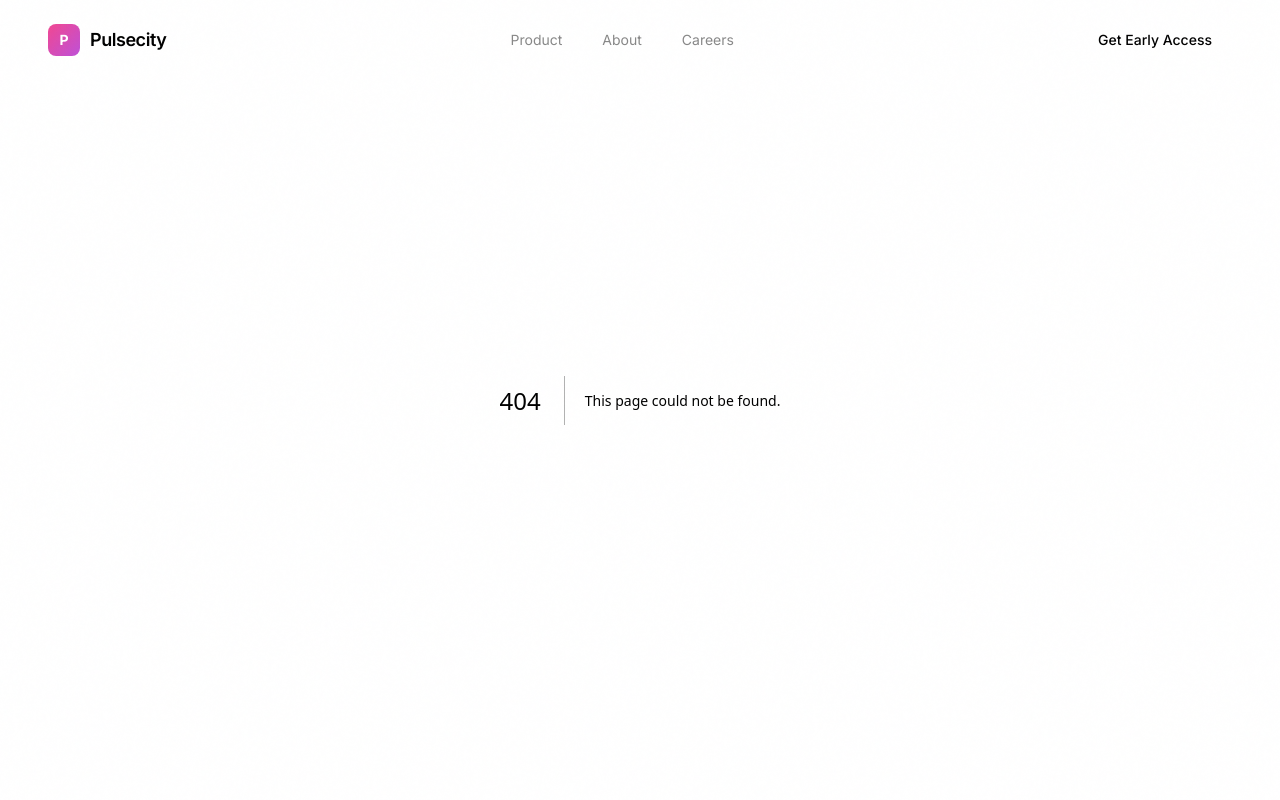
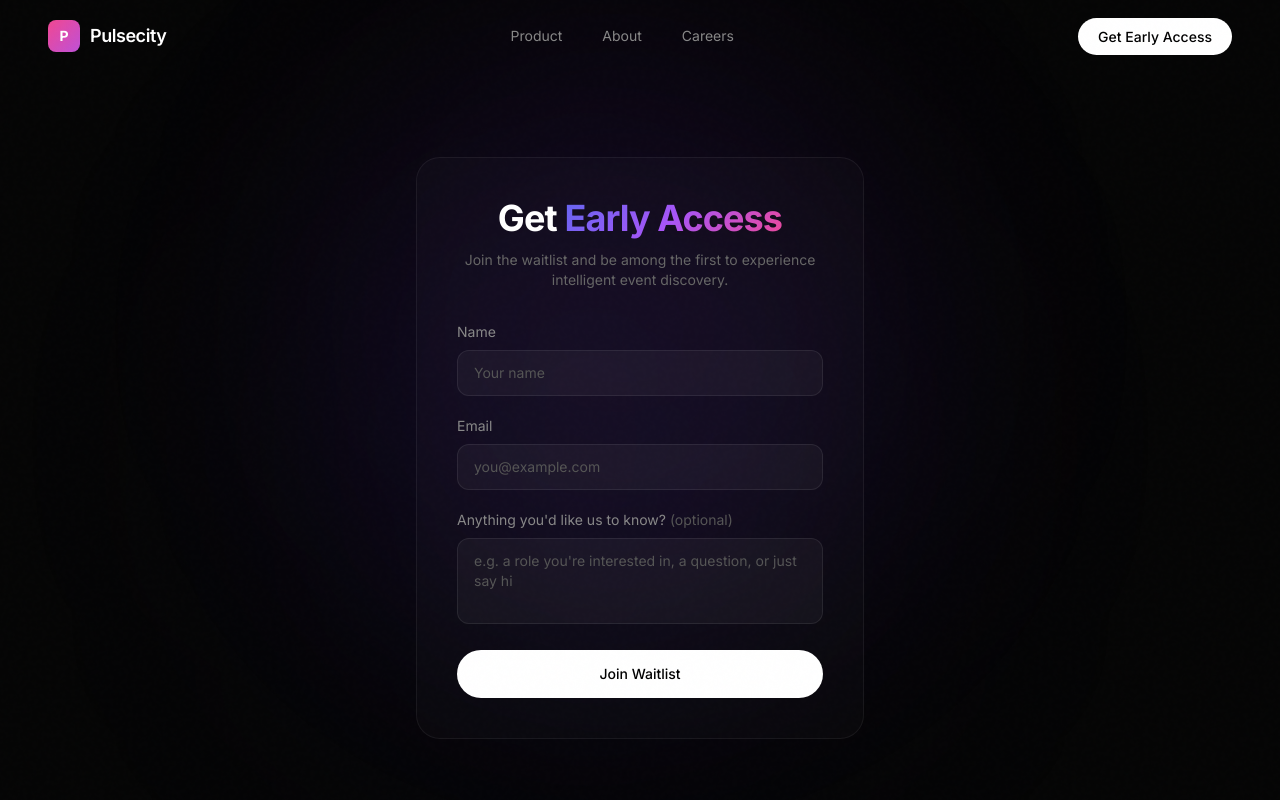
Before and after one commit to josegarciav/event-intelligence-platform, a Next.js app in the folder apps/landing/: page /event-intelligence-platform/early-access in a window 1280 px wide. Before the commit this address had no page. Shown: the top 800 px of the page. Built offline with nearby package versions, Linux system fonts and the light colour scheme.

Commit message:
feat: early access link

```diff
--- a/apps/landing/src/app/careers/page.tsx
+++ b/apps/landing/src/app/careers/page.tsx
@@ -1,6 +1,7 @@
 "use client";
 
 import { motion } from "framer-motion";
+import Link from "next/link";
 import PulseLine from "@/components/PulseLine";
 
 const roles = [
@@ -162,9 +163,9 @@ export default function CareersPage() {
               Don&apos;t see your role? We&apos;re always looking for
               exceptional people.
             </p>
-            <button className="px-8 py-4 bg-white text-black font-medium rounded-full hover:bg-white/90 transition-all duration-300 text-sm">
+            <Link href="/early-access" className="inline-block px-8 py-4 bg-white text-black font-medium rounded-full hover:bg-white/90 transition-all duration-300 text-sm">
               Send Open Application
-            </button>
+            </Link>
           </motion.div>
         </div>
       </section>
--- a/apps/landing/src/app/docs/page.tsx
+++ b/apps/landing/src/app/docs/page.tsx
@@ -1,6 +1,7 @@
 "use client";
 
 import { motion } from "framer-motion";
+import Link from "next/link";
 
 export default function DocsPage() {
   return (
@@ -35,9 +36,9 @@ export default function DocsPage() {
             transition={{ duration: 0.8, delay: 0.4 }}
             className="mt-12"
           >
-            <button className="px-8 py-4 bg-white text-black font-medium rounded-full hover:bg-white/90 transition-all duration-300 text-sm">
+            <Link href="/early-access" className="inline-block px-8 py-4 bg-white text-black font-medium rounded-full hover:bg-white/90 transition-all duration-300 text-sm">
               Get Notified When Ready
-            </button>
+            </Link>
           </motion.div>
         </div>
       </section>
--- /dev/null
+++ b/apps/landing/src/app/early-access/page.tsx
@@ -0,0 +1,171 @@
+"use client";
+
+import { useState } from "react";
+import { motion } from "framer-motion";
+import { Check } from "lucide-react";
+import Link from "next/link";
+
+const FORMSPREE_URL = "https://formspree.io/f/mbdalven";
+
+export default function EarlyAccess() {
+  const [name, setName] = useState("");
+  const [email, setEmail] = useState("");
+  const [note, setNote] = useState("");
+  const [status, setStatus] = useState<"idle" | "submitting" | "success" | "error">("idle");
+
+  const handleSubmit = async (e: React.FormEvent) => {
+    e.preventDefault();
+    setStatus("submitting");
+
+    try {
+      const res = await fetch(FORMSPREE_URL, {
+        method: "POST",
+        headers: { "Content-Type": "application/json" },
+        body: JSON.stringify({
+          name,
+          email,
+          _subject: "LEAD GENERATION MANAGEMENT",
+          message: `Hello, client ${name} has registered for early access to the Pulsecity platform. Here is their associated email ID: ${email}.${note ? ` They said ${note}.` : ""} Happy coding!`,
+        }),
+      });
+
+      if (res.ok) {
+        setStatus("success");
+      } else {
+        setStatus("error");
+      }
+    } catch {
+      setStatus("error");
+    }
+  };
+
+  return (
+    <main className="relative min-h-screen flex items-center justify-center overflow-hidden pt-24 px-6">
+      {/* Animated gradient orbs */}
+      <div className="absolute inset-0 overflow-hidden">
+        <motion.div
+          animate={{
+            scale: [1, 1.2, 1],
+            x: [0, 30, 0],
+            y: [0, -20, 0],
+          }}
+          transition={{ duration: 8, repeat: Infinity, ease: "easeInOut" }}
+          className="absolute top-1/4 left-1/4 w-[500px] h-[500px] rounded-full bg-indigo-600/[0.08] blur-[120px]"
+        />
+        <motion.div
+          animate={{
+            scale: [1.2, 1, 1.2],
+            x: [0, -40, 0],
+            y: [0, 30, 0],
+          }}
+          transition={{ duration: 10, repeat: Infinity, ease: "easeInOut" }}
+          className="absolute bottom-1/4 right-1/4 w-[600px] h-[600px] rounded-full bg-purple-600/[0.07] blur-[120px]"
+        />
+      </div>
+
+      <motion.div
+        initial={{ opacity: 0, y: 30 }}
+        animate={{ opacity: 1, y: 0 }}
+        transition={{ duration: 0.8 }}
+        className="relative z-10 w-full max-w-md"
+      >
+        {status === "success" ? (
+          <div className="bento-card p-10 text-center">
+            <motion.div
+              initial={{ scale: 0 }}
+              animate={{ scale: 1 }}
+              transition={{ type: "spring", stiffness: 200, damping: 15 }}
+              className="w-16 h-16 rounded-full gradient-bg flex items-center justify-center mx-auto mb-6"
+            >
+              <Check className="w-8 h-8 text-white" />
+            </motion.div>
+            <h1 className="text-3xl font-bold mb-3">
+              You&apos;re on the <span className="gradient-text">list!</span>
+            </h1>
+            <p className="text-[#666] mb-8">
+              We&apos;ll be in touch soon with early access details.
+            </p>
+            <Link
+              href="/"
+              className="inline-block px-8 py-3 bg-white text-black font-medium rounded-full hover:bg-white/90 transition-all duration-300 text-sm"
+            >
+              Back to Home
+            </Link>
+          </div>
+        ) : (
+          <div className="bento-card p-10">
+            <div className="text-center mb-8">
+              <h1 className="text-3xl sm:text-4xl font-bold tracking-tight mb-3">
+                Get <span className="gradient-text">Early Access</span>
+              </h1>
+              <p className="text-[#666] text-sm">
+                Join the waitlist and be among the first to experience intelligent event discovery.
+              </p>
+            </div>
+
+            <form onSubmit={handleSubmit} className="space-y-5">
+              <div>
+                <label htmlFor="name" className="block text-sm text-[#888] mb-2">
+                  Name
+                </label>
+                <input
+                  id="name"
+                  type="text"
+                  required
+                  value={name}
+                  onChange={(e) => setName(e.target.value)}
+                  placeholder="Your name"
+                  className="w-full px-4 py-3 bg-white/[0.04] border border-white/[0.08] rounded-xl text-white placeholder:text-[#555] focus:outline-none focus:border-white/[0.2] transition-colors duration-300 text-sm"
+                />
+              </div>
+
+              <div>
+                <label htmlFor="email" className="block text-sm text-[#888] mb-2">
+                  Email
+                </label>
+                <input
+                  id="email"
+                  type="email"
+                  required
+                  value={email}
+                  onChange={(e) => setEmail(e.target.value)}
+                  placeholder="you@example.com"
+                  className="w-full px-4 py-3 bg-white/[0.04] border border-white/[0.08] rounded-xl text-white placeholder:text-[#555] focus:outline-none focus:border-white/[0.2] transition-colors duration-300 text-sm"
+                />
+              </div>
+
+              <div>
+                <label htmlFor="note" className="block text-sm text-[#888] mb-2">
+                  Anything you&apos;d like us to know?{" "}
+                  <span className="text-[#555]">(optional)</span>
+                </label>
+                <textarea
+                  id="note"
+                  value={note}
+                  onChange={(e) => setNote(e.target.value)}
+                  placeholder="e.g. a role you're interested in, a question, or just say hi"
+                  rows={3}
+                  className="w-full px-4 py-3 bg-white/[0.04] border border-white/[0.08] rounded-xl text-white placeholder:text-[#555] focus:outline-none focus:border-white/[0.2] transition-colors duration-300 text-sm resize-none"
+                />
+              </div>
+
+              {status === "error" && (
+                <p className="text-red-400 text-sm">
+                  Something went wrong. Please try again.
+                </p>
+              )}
+
+              <button
+                type="submit"
+                disabled={status === "submitting"}
+                className="w-full py-3.5 bg-white text-black font-medium rounded-full hover:bg-white/90 transition-all duration-300 text-sm disabled:opacity-50 disabled:cursor-not-allowed"
+              >
+                {status === "submitting" ? "Submitting..." : "Join Waitlist"}
+              </button>
+            </form>
+          </div>
+        )}
+      </motion.div>
+    </main>
+  );
+}
--- a/apps/landing/src/components/CallToAction.tsx
+++ b/apps/landing/src/components/CallToAction.tsx
@@ -1,6 +1,7 @@
 "use client";
 
 import { motion } from "framer-motion";
+import Link from "next/link";
 
 export default function CallToAction() {
   return (
@@ -35,12 +36,12 @@ export default function CallToAction() {
           intelligent event discovery.
         </p>
         <div className="flex flex-col sm:flex-row gap-4 justify-center">
-          <button className="px-10 py-4 bg-white text-black font-medium rounded-full hover:bg-white/90 transition-all duration-300 text-sm">
+          <Link href="/early-access" className="px-10 py-4 bg-white text-black font-medium rounded-full hover:bg-white/90 transition-all duration-300 text-sm">
             Join Waitlist
-          </button>
-          <button className="px-10 py-4 border border-white/[0.12] rounded-full font-medium hover:bg-white/[0.04] transition-all duration-300 text-sm">
+          </Link>
+          <Link href="/early-access" className="px-10 py-4 border border-white/[0.12] rounded-full font-medium hover:bg-white/[0.04] transition-all duration-300 text-sm">
             Talk to Us
-          </button>
+          </Link>
         </div>
       </motion.div>
     </section>
--- a/apps/landing/src/components/Footer.tsx
+++ b/apps/landing/src/components/Footer.tsx
@@ -7,7 +7,7 @@ const footerLinks = {
     { label: "Features", href: "/product" },
     { label: "For People", href: "/product#people" },
     { label: "For Business", href: "/product#business" },
-    { label: "API", href: "#" },
+    { label: "API", href: "/product#business" },
   ],
   Company: [
     { label: "About", href: "/about" },
--- a/apps/landing/src/components/Hero.tsx
+++ b/apps/landing/src/components/Hero.tsx
@@ -2,6 +2,7 @@
 
 import { motion, useScroll, useTransform } from "framer-motion";
 import { useRef } from "react";
+import Link from "next/link";
 
 export default function Hero() {
   const ref = useRef(null);
@@ -92,12 +93,12 @@ export default function Hero() {
           transition={{ duration: 0.8, delay: 0.8 }}
           className="flex gap-4 justify-center flex-wrap"
         >
-          <button className="px-8 py-4 bg-white text-black font-medium rounded-full hover:bg-white/90 transition-all duration-300 text-sm">
+          <Link href="/early-access" className="px-8 py-4 bg-white text-black font-medium rounded-full hover:bg-white/90 transition-all duration-300 text-sm">
             Get Early Access
-          </button>
-          <button className="px-8 py-4 border border-white/[0.12] rounded-full font-medium hover:bg-white/[0.04] transition-all duration-300 text-sm">
+          </Link>
+          <Link href="/early-access" className="px-8 py-4 border border-white/[0.12] rounded-full font-medium hover:bg-white/[0.04] transition-all duration-300 text-sm">
             Learn More
-          </button>
+          </Link>
         </motion.div>
       </motion.div>
 
--- a/apps/landing/src/components/Navigation.tsx
+++ b/apps/landing/src/components/Navigation.tsx
@@ -55,9 +55,9 @@ export default function Navigation() {
           </div>
 
           <div className="hidden md:block">
-            <button className="px-5 py-2.5 text-sm font-medium bg-white text-black rounded-full hover:bg-white/90 transition-all duration-300">
+            <Link href="/early-access" className="px-5 py-2.5 text-sm font-medium bg-white text-black rounded-full hover:bg-white/90 transition-all duration-300">
               Get Early Access
-            </button>
+            </Link>
           </div>
 
           {/* Mobile menu button */}
@@ -116,9 +116,9 @@ export default function Navigation() {
                 animate={{ opacity: 1, y: 0 }}
                 transition={{ duration: 0.3, delay: 0.2 }}
               >
-                <button className="mt-8 px-8 py-4 text-lg font-medium bg-white text-black rounded-full w-full">
+                <Link href="/early-access" onClick={() => setMobileOpen(false)} className="mt-8 px-8 py-4 text-lg font-medium bg-white text-black rounded-full w-full block text-center">
                   Get Early Access
-                </button>
+                </Link>
               </motion.div>
             </div>
           </motion.div>
```
